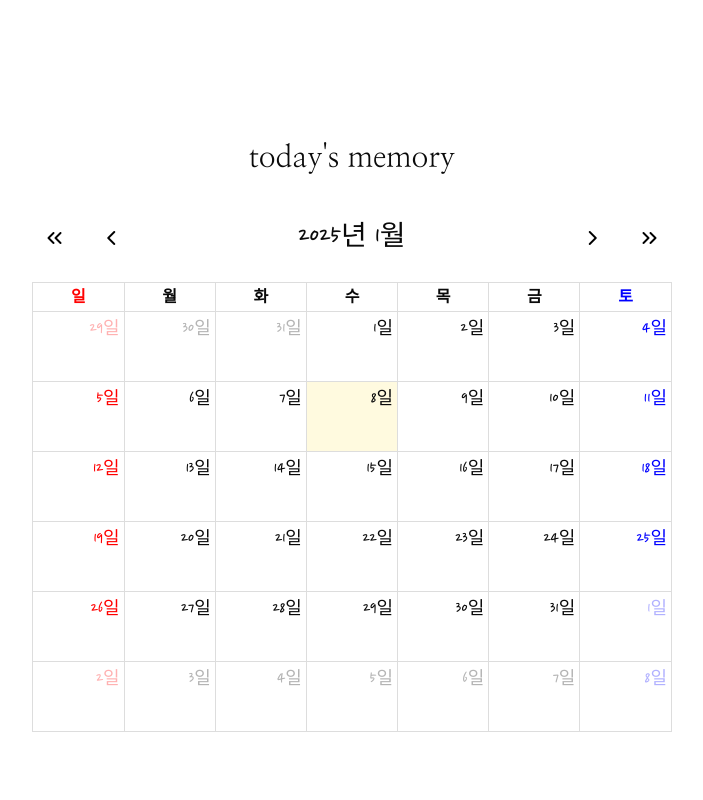
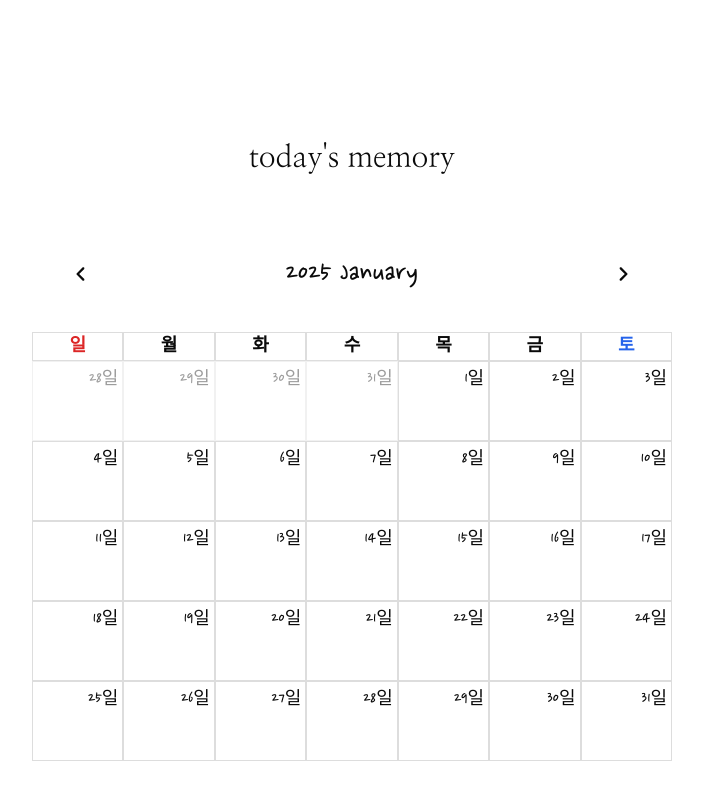
Before and after one commit to kdh3543/kitworks_board_study, a Next.js app: page / in a window 1280 px wide. Shown: the part 2014-2814 px from the top of the page, without its empty margins (288-991 px from the left). Before the commit the page ends 2746 px from the top, so only its background shows below. Built offline with nearby package versions, Linux system fonts and the light colour scheme.

Commit message:
fix: fullcalendar 라이브러리 삭제 calendar custom 작업

```diff
--- a/app/(main)/page.tsx
+++ b/app/(main)/page.tsx
@@ -1,37 +1,14 @@
 'use client';
 import { Button } from '@/components/ui/button';
-import FullCalendar from '@fullcalendar/react';
 import Image from 'next/image';
-import daygridPlugin from '@fullcalendar/daygrid';
 import './calendar.css';
-import interactionPlugins from '@fullcalendar/interaction';
-import { DateSelectArg, EventClickArg } from '@fullcalendar/core/index.js';
 import { v4 as uuidv4 } from 'uuid';
 import HeadBanner from '@/components/HeadBanner';
 import { useRouter } from 'next/navigation';
+import Calendar from '@/components/Calendar';
 
 export default function Home() {
   const router = useRouter();
-  const handleDateClick = (arg: DateSelectArg) => {
-    const title = prompt('일정을 적어주세요');
-    const calendarApi = arg.view.calendar;
-    calendarApi.unselect();
-
-    if (title) {
-      calendarApi.addEvent({
-        id: uuidv4(),
-        title,
-        start: arg.startStr,
-        end: arg.endStr,
-        allDay: arg.allDay,
-      });
-    }
-  };
-
-  const handleEventClick = (clickInfo: EventClickArg) => {
-    console.log(clickInfo);
-    // clickInfo.event.remove();
-  };
 
   // useEffect(() => {
   //   getBook();
@@ -130,26 +107,7 @@ export default function Home() {
           today&apos;s memory
         </p>
         <div className="mt-10">
-          <FullCalendar
-            editable
-            selectable
-            contentHeight={450}
-            headerToolbar={{
-              start: 'prevYear prev',
-              center: 'title',
-              end: 'next nextYear',
-            }}
-            plugins={[daygridPlugin, interactionPlugins]}
-            initialView="dayGridMonth"
-            locale={'ko'}
-            select={handleDateClick}
-            eventClick={handleEventClick}
-            selectAllow={(selectInfo) => {
-              const isSingleDay =
-                selectInfo.start.getDate() === selectInfo.end.getDate() - 1;
-              return isSingleDay;
-            }}
-          />
+          <Calendar />
         </div>
       </div>
     </div>
--- /dev/null
+++ b/components/Calendar.tsx
@@ -0,0 +1,122 @@
+import React, { useState } from 'react';
+import { FaAngleLeft, FaAngleRight } from 'react-icons/fa6';
+
+const Calendar = () => {
+  const [currentDate, setCurrentDate] = useState(new Date());
+  const daysOfWeek = ['일', '월', '화', '수', '목', '금', '토'];
+
+  const getDaysInMonth = (year: any, month: any) => {
+    return new Date(year, month + 1, 0).getDate();
+  };
+
+  const startDayOfMonth = new Date(
+    currentDate.getFullYear(),
+    currentDate.getMonth(),
+    1,
+  ).getDay();
+
+  const prevMonth = () => {
+    setCurrentDate(
+      new Date(currentDate.getFullYear(), currentDate.getMonth() - 1, 1),
+    );
+  };
+
+  const nextMonth = () => {
+    setCurrentDate(
+      new Date(currentDate.getFullYear(), currentDate.getMonth() + 1, 1),
+    );
+  };
+
+  const renderDays = () => {
+    const year = currentDate.getFullYear();
+    const month = currentDate.getMonth();
+    const date = currentDate.getDay();
+    console.log('date ', currentDate);
+
+    const total = 42;
+    const days = [];
+
+    const prevDaysInMonth = getDaysInMonth(year, month - 1);
+
+    if (startDayOfMonth !== 6) {
+      for (let i = startDayOfMonth; i >= 0; i--) {
+        days.push(
+          <div
+            className={`border-[#ddd] border h-20 p-1 flex justify-end items-baseline opacity-40 cursor-pointer`}
+            key={`prev-${i}`}
+          >
+            {prevDaysInMonth - i}일
+          </div>,
+        );
+      }
+    }
+
+    const currentDaysInMonth = getDaysInMonth(year, month);
+    for (let i = 1; i <= currentDaysInMonth; i++) {
+      days.push(
+        <div
+          className={`border-[#ddd] border h-20 p-1 flex justify-end items-baseline cursor-pointer`}
+          key={i}
+        >
+          {i}일
+        </div>,
+      );
+    }
+
+    let remainDaysInMonth = total - days.length;
+    if (startDayOfMonth === 6) {
+      remainDaysInMonth -= 7;
+    }
+    if (remainDaysInMonth >= 7) {
+      remainDaysInMonth -= 7;
+    }
+
+    for (let i = 1; i <= remainDaysInMonth; i++) {
+      days.push(
+        <div
+          className={`border-[#ddd] border h-20 p-1 flex justify-end items-baseline opacity-40 cursor-pointer`}
+          key={`next-${i}`}
+        >
+          {i}일
+        </div>,
+      );
+    }
+
+    return days;
+  };
+
+  return (
+    <div className="w-full font-nanumPen text-[18px] pb-20">
+      <div className="flex justify-between items-center p-10">
+        <FaAngleLeft
+          onClick={prevMonth}
+          className="bg-none border-none text-[18px] cursor-pointer"
+        />
+        <h2 className="m-0 text-3xl">
+          {currentDate.toLocaleString('default', { year: 'numeric' })}{' '}
+          {currentDate.toLocaleString('default', { month: 'long' })}
+        </h2>
+
+        <FaAngleRight
+          onClick={nextMonth}
+          className="bg-none border-none text-[18px] cursor-pointer"
+        />
+      </div>
+      <div className="grid grid-cols-7 py-0">
+        {daysOfWeek.map((day, i) => (
+          <div
+            className={`text-center font-semibold border-[#ddd] border ${
+              i === 0 ? 'text-red-600' : i === 6 ? 'text-blue-600' : ''
+            }`}
+            key={day}
+          >
+            {day}
+          </div>
+        ))}
+      </div>
+      <div className="grid grid-cols-7">{renderDays()}</div>
+    </div>
+  );
+};
+
+export default Calendar;
--- a/components/Callendar.tsx
+++ /dev/null
@@ -1,5 +0,0 @@
-import React from 'react';
-
-export default function Callendar() {
-  return <div></div>;
-}
--- a/package.json
+++ b/package.json
@@ -9,10 +9,6 @@
     "lint": "next lint"
   },
   "dependencies": {
-    "@fullcalendar/core": "^6.1.15",
-    "@fullcalendar/daygrid": "^6.1.15",
-    "@fullcalendar/interaction": "^6.1.15",
-    "@fullcalendar/react": "^6.1.15",
     "@radix-ui/react-dialog": "^1.1.4",
     "@radix-ui/react-slot": "^1.1.1",
     "@radix-ui/react-toggle": "^1.1.1",
```
Also changed, not shown: 2 other files (tests, documents, lock files or other folders).
